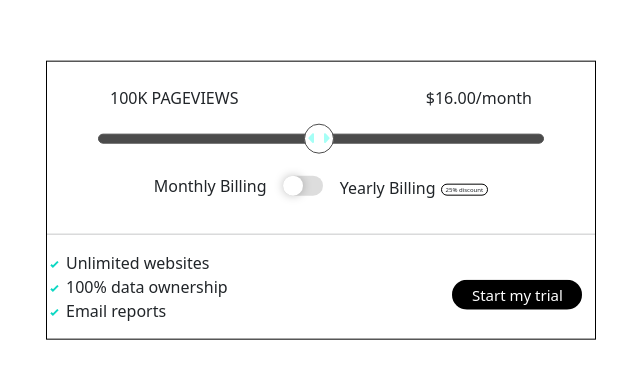
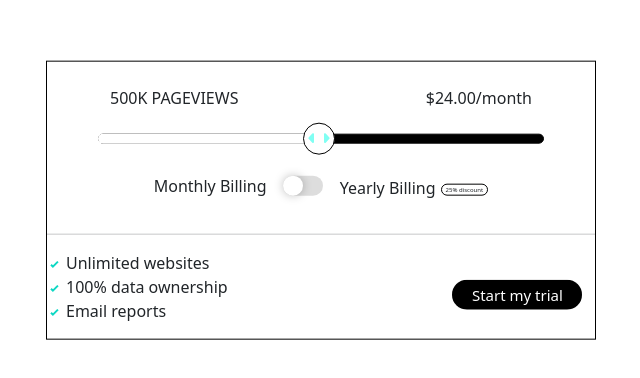
Before and after one commit to r00kieAd/interactive-pricing-component, a plain HTML site: page index.html in a window 1280 px wide. Shown: the part 270-648 px from the top of the page, without its empty margins (319-959 px from the left). Drawn offline with nearby package versions, Linux system fonts and the light colour scheme; files that its build step writes are made by us from their sources.

Commit message:
logical code completed

```diff
--- a/index.html
+++ b/index.html
@@ -23,15 +23,19 @@
         <div id="priceComponent" class="container text-center">
           <div class="row align-items-start">
             <div class="col pageview">
-              <p><span id="views">100K</span> PAGEVIEWS</p>
+              <p><span id="views">500K</span> PAGEVIEWS</p>
             </div>
             <div class="col price">
-              <div class="amount">$<span>16</span>.00</div>
+              <div class="amount">$<span>24</span>.00</div>
               <div class="cycle">/month</div>
             </div>
           </div>
         </div>
-        <input type="range" name="amt" id="amt" min="10" max="1000" , value="500">
+        <div id="rangeInputDiv">
+          <div class="progress"></div>
+          <input type="range" name="amt" id="amt" min="10" max="1000" value="500">
+        </div>
+
       </div>
       <div id="priceParameters">
         <div class="pText1 billing-label">
--- a/script.js
+++ b/script.js
@@ -1,6 +1,7 @@
-$('#amt').on("change", function () {
+$('#amt').on("input", function () {
     let pageViews = $('#amt').val();
-    $('#views').text(pageViews + `${pageViews == 1000 ? 'M' : 'K'}`);
+    $('#views').text(`${pageViews == 1000 ? '1': pageViews}` + `${pageViews == 1000 ? 'M' : 'K'}`);
+    $('.progress').css('width', `${parseInt(pageViews/10)}%`);
     if (pageViews >= 10 && pageViews < 50) {
         $('.amount span').text(`${$('#myToggle').is(':checked') ? parseFloat(8 * 0.25) : 8}`);
     } else if (pageViews >= 50 && pageViews < 100) {
@@ -18,11 +19,3 @@ $('#myToggle').on('change', function () {
     const rate = $('.amount span').text();
     $('.amount span').text(`${$('#myToggle').is(':checked') ? parseFloat(rate * 0.25) : parseInt(rate / 0.25)}`);
 })
-
-$('input[type="radio"] + label').click(function () {
-    if ($(this).attr('for') == 'v1') {
-        $('.Yearly').prop('checked', false);
-    } else {
-        $('.Monthly').prop('checked', false);
-    }
-})
--- a/style.scss
+++ b/style.scss
@@ -48,6 +48,20 @@ $form-range-thumb-border: #959292;
     text-align: center;
 }
 
+#rangeInputDiv {
+    width: inherit;
+    position: relative;
+}
+
+.progress {
+    position: absolute;
+    top: 8.2px;
+    width: 50%;
+    height: 10px;
+    // border: 0.1px solid black;
+    background: white;
+}
+
 #amt {
     -webkit-appearance: none;
     appearance: none;
@@ -57,23 +71,25 @@ $form-range-thumb-border: #959292;
     border-radius: 5px;
     background: black;
     outline: none;
-    opacity: 0.7;
     -webkit-transition: .2s;
     transition: opacity .2s;
 }
 
 #amt::-webkit-slider-thumb {
+    position: relative;
     -webkit-appearance: none;
     appearance: none;
-    width: 30px;
-    height: 30px;
+    width: 32px;
+    height: 32px;
     border: 0.1px solid black;
     border-radius: 30px;
+    background-color: #ffffff;
     background: url('images/icon-slider.svg');
     background-color: white;
     background-repeat: no-repeat;
     background-position: center;
     cursor: ew-resize;
+    z-index: 1;
 }
 
 #amt::-webkit-slider-runnable-track {
@@ -83,7 +99,6 @@ $form-range-thumb-border: #959292;
 #priceParameters {
     display: flex;
     justify-content: space-around;
-    // align-items: center;
     margin: 0 18%;
 }
 
```
Also changed, not shown: style.css, 1 other file.
